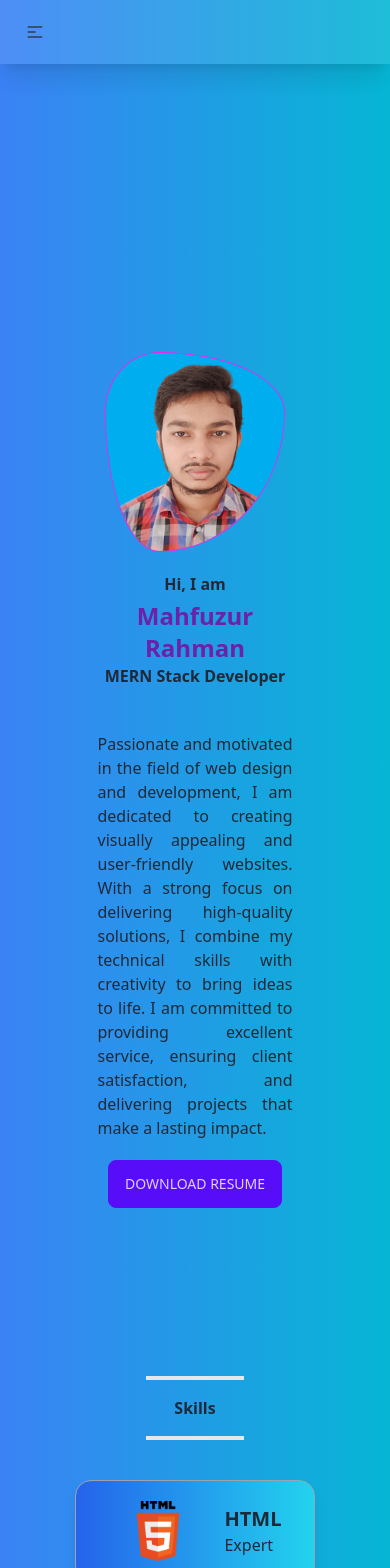
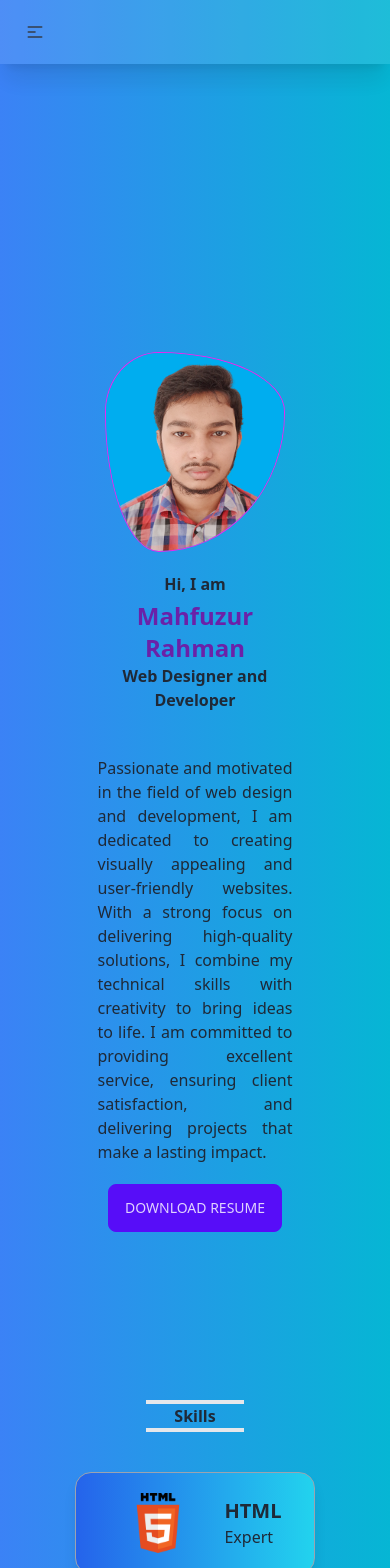
Before and after one commit to mahfuzurrahman4044/portfolio, a React (Vite) app: page / in a window 390 px wide. Shown: the top 1568 px of the page. Built offline with nearby package versions, Linux system fonts and the light colour scheme.

Commit message:
some update

```diff
--- a/src/Home/Home/Home.jsx
+++ b/src/Home/Home/Home.jsx
@@ -33,7 +33,7 @@ const Home = () => {
                 Mahfuzur Rahman
               </span>
               <br />
-              <span>MERN Stack Developer</span>
+              <span>Web Designer and Developer</span>
             </div>
           </h2>
           <h3 className="lg:text-2xl font-normal my-5 banner-text">
--- a/src/SectionTitle/SectionTitle.jsx
+++ b/src/SectionTitle/SectionTitle.jsx
@@ -1,7 +1,7 @@
 const SectionTitle = ({ title }) => {
   return (
     <div className="text-center my-10 w-1/4 mx-auto">
-      <h3 className="lg:text-3xl border-y-4 py-4 font-semibold">
+      <h3 className="lg:text-3xl border-y-4 lg:py-4 font-semibold">
         {title}
       </h3>
     </div>
```
